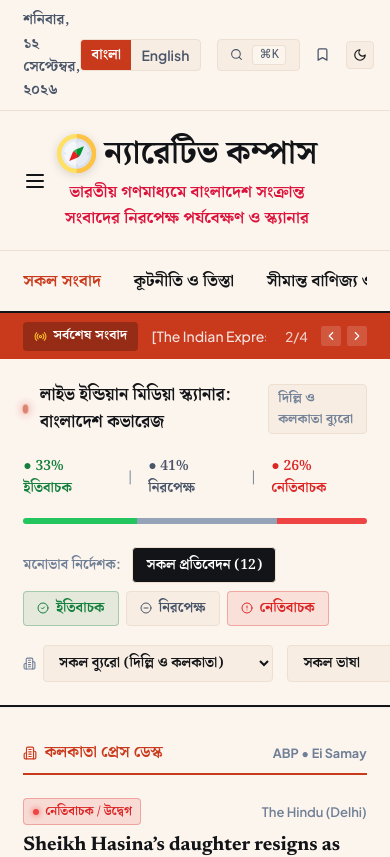
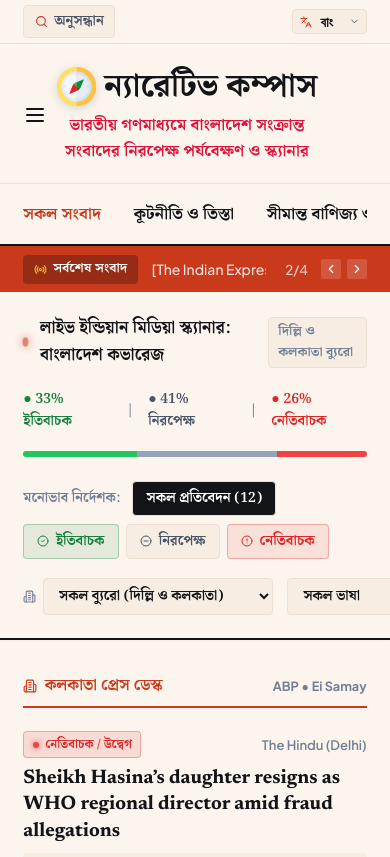
Before and after one commit to metakave/bangladesh-news-india, a Next.js app: page / in a window 390 px wide. Shown: the top 857 px of the page. Built offline with nearby package versions, Linux system fonts and the light colour scheme.

Commit message:
feat(header): optimize mobile pre-header to show only search on left and compact language dropdown on right

```diff
--- a/src/components/Header.tsx
+++ b/src/components/Header.tsx
@@ -16,6 +16,7 @@
   X,
   Globe,
   Languages,
+  ChevronDown,
 } from 'lucide-react';
 
 export default function Header() {
@@ -34,21 +35,46 @@
   return (
     <header style={{ backgroundColor: 'var(--bg-primary)', borderBottom: '2px solid var(--border-bold)' }}>
       {/* Top Utility Bar */}
-      <div style={{
+      <div className="top-utility-bar" style={{
         borderBottom: '1px solid var(--border-primary)',
         padding: '0.45rem 0',
         fontSize: '0.78rem',
         color: 'var(--text-secondary)'
       }}>
         <div className="container" style={{ display: 'flex', alignItems: 'center', justifyContent: 'space-between' }}>
-          {/* Date */}
-          <div style={{ display: 'flex', alignItems: 'center', gap: '1.25rem' }}>
+          {/* Desktop Left: Date */}
+          <div className="desktop-date-wrapper" style={{ display: 'flex', alignItems: 'center', gap: '1.25rem' }}>
             <span style={{ fontWeight: 600 }} className={lang === 'bn' ? 'font-bengali' : ''}>{today}</span>
           </div>
 
-          {/* User Controls & Language Switcher */}
-          <div style={{ display: 'flex', alignItems: 'center', gap: '0.85rem' }}>
-            {/* Language Switcher Button */}
+          {/* Mobile Left: Quick Search Button */}
+          <div className="mobile-search-wrapper" style={{ display: 'none' }}>
+            <button
+              onClick={openSearch}
+              aria-label="Open Search"
+              style={{
+                display: 'inline-flex',
+                alignItems: 'center',
+                gap: '0.35rem',
+                color: 'var(--text-secondary)',
+                backgroundColor: 'var(--bg-secondary)',
+                padding: '0.22rem 0.55rem',
+                borderRadius: 'var(--radius-sm)',
+                border: '1px solid var(--border-primary)',
+                fontSize: '0.74rem',
+                fontWeight: 600,
+              }}
+            >
+              <Search size={13} style={{ color: 'var(--brand-primary)' }} />
+              <span className="font-bengali" style={{ fontSize: '0.75rem' }}>
+                {lang === 'bn' ? 'অনুসন্ধান' : 'Search'}
+              </span>
+            </button>
+          </div>
+
+          {/* Desktop Right: Full Controls */}
+          <div className="desktop-controls-wrapper" style={{ display: 'flex', alignItems: 'center', gap: '0.85rem' }}>
+            {/* Desktop Language Switcher Button */}
             <div style={{
               display: 'flex',
               alignItems: 'center',
@@ -164,6 +190,34 @@
             >
               {theme === 'light' ? <Moon size={14} /> : <Sun size={14} style={{ color: '#fbbf24' }} />}
             </button>
+          </div>
+
+          {/* Mobile Right: Compact Brief Language Dropdown */}
+          <div className="mobile-lang-wrapper" style={{ display: 'none' }}>
+            <div style={{ position: 'relative', display: 'inline-flex', alignItems: 'center' }}>
+              <Languages size={12} style={{ position: 'absolute', left: '0.42rem', pointerEvents: 'none', color: 'var(--brand-primary)' }} />
+              <select
+                value={lang}
+                onChange={(e) => setLang(e.target.value as 'bn' | 'en')}
+                aria-label="Language Selector"
+                style={{
+                  appearance: 'none',
+                  backgroundColor: 'var(--bg-secondary)',
+                  color: 'var(--text-primary)',
+                  border: '1px solid var(--border-primary)',
+                  borderRadius: 'var(--radius-sm)',
+                  padding: '0.2rem 1.35rem 0.2rem 1.45rem',
+                  fontSize: '0.74rem',
+                  fontWeight: 700,
+                  cursor: 'pointer',
+                  outline: 'none',
+                }}
+              >
+                <option value="bn">বাং</option>
+                <option value="en">EN</option>
+              </select>
+              <ChevronDown size={11} style={{ position: 'absolute', right: '0.35rem', pointerEvents: 'none', color: 'var(--text-secondary)' }} />
+            </div>
           </div>
         </div>
       </div>
@@ -427,6 +481,20 @@
             display: none !important;
           }
         }
+
+        @media (max-width: 768px) {
+          .top-utility-bar {
+            padding: 0.28rem 0 !important;
+          }
+          .desktop-date-wrapper,
+          .desktop-controls-wrapper {
+            display: none !important;
+          }
+          .mobile-search-wrapper,
+          .mobile-lang-wrapper {
+            display: flex !important;
+          }
+        }
       `}</style>
     </header>
   );
```
